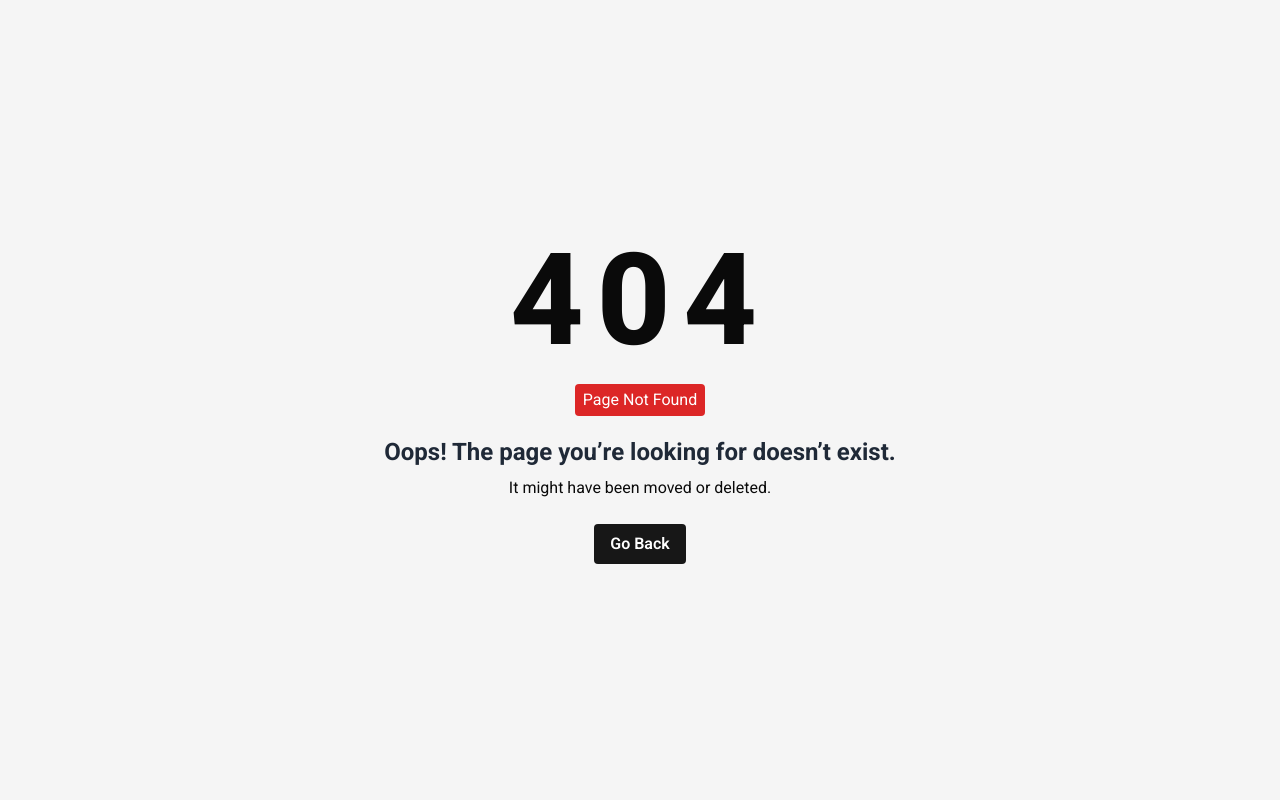
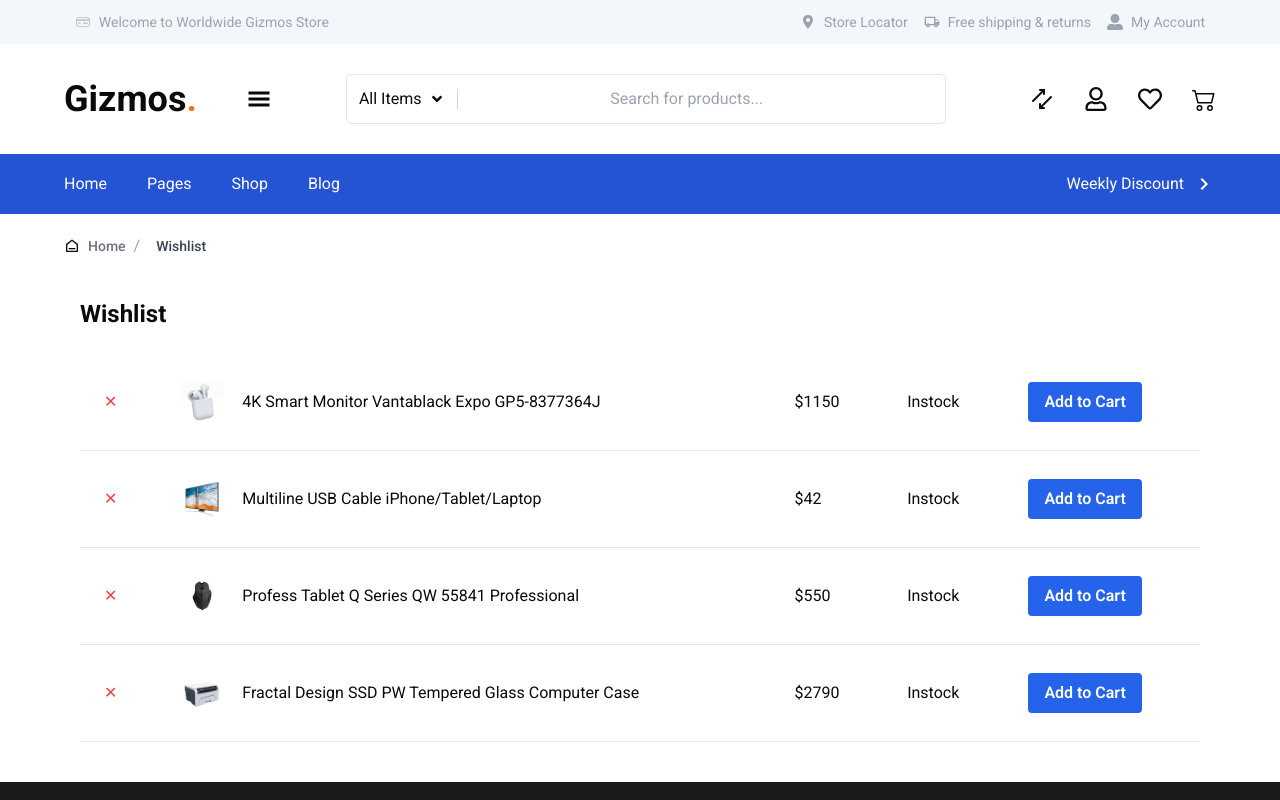
Before and after one commit to rian-expressitbd/gizmos-ecommerce-react, a React (Vite) app: page /wishlist in a window 1280 px wide. Before the commit this address had no page. Shown: the top 800 px of the page. Built offline with nearby package versions, Linux system fonts and the light colour scheme.

Commit message:
feat:created wishlist page

```diff
--- a/src/components/Home/Navbar/Navbar.tsx
+++ b/src/components/Home/Navbar/Navbar.tsx
@@ -159,7 +159,10 @@ export default function Navbar() {
           <div className="icons ml-[9px] flex items-center gap-[2px] lg:gap-[10px] justify-end  ">
             <TbArrowsDoubleNeSw size={24} />
             <FaRegUser size={24} className="ml-5" />
-            <FaRegHeart size={24} className="ml-5 hidden lg:block" />
+            <Link to="/wishlist">
+              <FaRegHeart size={24} className="ml-5 hidden lg:block" />
+            </Link>
+
             <Link to="/cart">
               <BsCart2 size={24} className="ml-5" />
             </Link>
--- /dev/null
+++ b/src/pages/Wishlist/Wishlist.tsx
@@ -0,0 +1,95 @@
+import { Breadcrumb } from "@/components/ui/breadcrumb";
+import { Button } from "@/components/ui/button";
+import CommonLayout from "@/layouts/common-layout";
+import React from "react";
+
+type CartItem = {
+  id: number;
+  title: string;
+  price: number;
+  quantity: number;
+  image: string;
+  instock: boolean;
+};
+
+const initialCart: CartItem[] = [
+  {
+    id: 1,
+    title: "4K Smart Monitor Vantablack Expo GP5-8377364J",
+    price: 1150,
+    quantity: 1,
+    image: "/featured1.jpg",
+    instock: true,
+  },
+  {
+    id: 2,
+    title: "Multiline USB Cable iPhone/Tablet/Laptop",
+    price: 42,
+    quantity: 1,
+    image: "/featured2.jpg",
+    instock: true,
+  },
+  {
+    id: 3,
+    title: "Profess Tablet Q Series QW 55841 Professional",
+    price: 550,
+    quantity: 1,
+    image: "/featured3.jpg",
+    instock: true,
+  },
+  {
+    id: 4,
+    title: "Fractal Design SSD PW Tempered Glass Computer Case",
+    price: 2790,
+    quantity: 2,
+    image: "/featured4.jpg",
+    instock: true,
+  },
+];
+
+const Wishlist: React.FC = () => {
+  return (
+    <CommonLayout>
+      <div className="mt-5">
+        <Breadcrumb />
+      </div>
+
+      <div className="px-4 py-10">
+        <h2 className="text-2xl font-bold mb-6">Wishlist</h2>
+        <div className="overflow-x-auto">
+          <table className="min-w-full table-auto border-collapse">
+            <tbody>
+              {initialCart.map((item) => (
+                <tr key={item.id} className="border-b hover:bg-gray-50">
+                  <td className="p-6 text-red-500 cursor-pointer">✕</td>
+                  <td className="p-6 flex items-center gap-4">
+                    <img
+                      src={item.image}
+                      alt={item.title}
+                      className="w-12 h-12"
+                    />
+                    {item.title}
+                  </td>
+                  <td className="p-6">${item.price}</td>
+                  <td className="p-6">
+                    {item.instock ? "Instock" : "Out of Stock"}
+                  </td>
+                  <td className="p-6">
+                    <Button
+                      title="update_cart"
+                      className="bg-blue-600 text-white px-4 py-2 rounded hover:bg-blue-700"
+                    >
+                      Add to Cart
+                    </Button>
+                  </td>
+                </tr>
+              ))}
+            </tbody>
+          </table>
+        </div>
+      </div>
+    </CommonLayout>
+  );
+};
+
+export default Wishlist;
--- a/src/pages/cart/Cart.tsx
+++ b/src/pages/cart/Cart.tsx
@@ -1,4 +1,5 @@
 import { Breadcrumb } from "@/components/ui/breadcrumb";
+import { Button } from "@/components/ui/button";
 import CommonLayout from "@/layouts/common-layout";
 import React, { useState } from "react";
 
@@ -72,18 +73,18 @@ const CartPage: React.FC = () => {
           <table className="min-w-full table-auto border-collapse">
             <thead>
               <tr className="text-left border-b">
-                <th className="p-2"></th>
-                <th className="p-2">Product</th>
-                <th className="p-2">Price</th>
-                <th className="p-2">Quantity</th>
-                <th className="p-2">Subtotal</th>
+                <th className="p-6"></th>
+                <th className="p-6">Product</th>
+                <th className="p-6">Price</th>
+                <th className="p-6">Quantity</th>
+                <th className="p-6">Subtotal</th>
               </tr>
             </thead>
             <tbody>
               {cart.map((item) => (
                 <tr key={item.id} className="border-b hover:bg-gray-50">
-                  <td className="p-2 text-red-500 cursor-pointer">✕</td>
-                  <td className="p-2 flex items-center gap-4">
+                  <td className="p-6 text-red-500 cursor-pointer">✕</td>
+                  <td className="p-6 flex items-center gap-4">
                     <img
                       src={item.image}
                       alt={item.title}
@@ -91,8 +92,8 @@ const CartPage: React.FC = () => {
                     />
                     {item.title}
                   </td>
-                  <td className="p-2">${item.price}</td>
-                  <td className="p-2">
+                  <td className="p-6">${item.price}</td>
+                  <td className="p-6">
                     <div className="flex items-center gap-2">
                       <button
                         onClick={() => handleQuantityChange(item.id, -1)}
@@ -109,7 +110,7 @@ const CartPage: React.FC = () => {
                       </button>
                     </div>
                   </td>
-                  <td className="p-2">${item.price * item.quantity}</td>
+                  <td className="p-6">${item.price * item.quantity}</td>
                 </tr>
               ))}
             </tbody>
@@ -125,13 +126,19 @@ const CartPage: React.FC = () => {
               onChange={(e) => setCoupon(e.target.value)}
               className="border px-4 py-2 rounded w-full"
             />
-            <button className="bg-blue-600 text-white px-4 py-2 w-full rounded hover:bg-blue-700">
+            <Button
+              title="coupon"
+              className="bg-blue-600 text-white px-4 py-2 w-full rounded hover:bg-blue-700"
+            >
               Apply Coupon
-            </button>
+            </Button>
           </div>
-          <button className="bg-blue-600 text-white px-4 py-2 rounded hover:bg-blue-700">
+          <Button
+            title="update_cart"
+            className="bg-blue-600 text-white px-4 py-2 rounded hover:bg-blue-700"
+          >
             Update Cart
-          </button>
+          </Button>
         </div>
 
         <div className="mt-10 text-right">
--- a/src/routes/AppRouter.tsx
+++ b/src/routes/AppRouter.tsx
@@ -12,6 +12,7 @@ import SingleProductDetailsOne from "@/pages/shop/SingleProductDetails/SinglePro
 import SingleProductDetailsTwo from "@/pages/shop/SingleProductDetails/SingleProductDetailsTwo";
 import StoreLocator from "@/pages/StoreLocator/StoreLocator";
 import TermsAndConditions from "@/pages/terms_conditions/TermsAndConditions";
+import Wishlist from "@/pages/Wishlist/Wishlist";
 import React from "react";
 import { BrowserRouter, Route, Routes } from "react-router-dom";
 
@@ -32,6 +33,7 @@ const AppRouter: React.FC = () => {
         <Route path="/pricing" element={<PricingPlans />} />
         <Route path="/privacy-policy" element={<PrivacyPolicy />} />
         <Route path="/cart" element={<CartPage />} />
+        <Route path="/wishlist" element={<Wishlist />} />
 
         <Route path="*" element={<NotFoundPage />} />
       </Routes>
```
